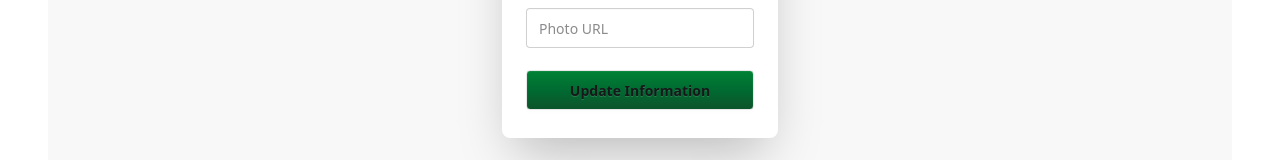
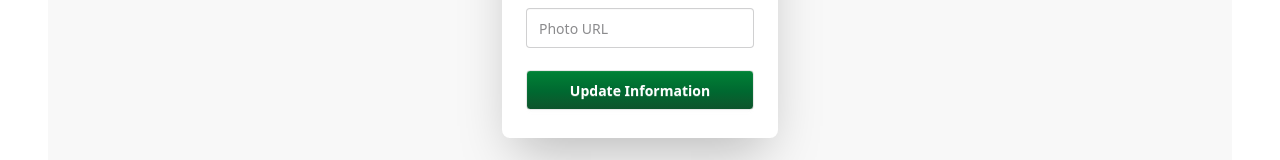
Before and after one commit to Sima-akhter/krishiLink-project-client, a React (Vite) app: page /updateInformation in a window 1280 px wide. Shown: the part 540-700 px from the top of the page. Built offline with nearby package versions, Linux system fonts and the light colour scheme; no server answers.

Commit message:
button designs modified again

```diff
--- a/src/Pages/EditProfile.jsx
+++ b/src/Pages/EditProfile.jsx
@@ -57,7 +57,7 @@ const EditProfile = () => {
                                 <input name='photo' type="text" className="input" placeholder="Photo URL" />
 
 
-                                <button type='submit' className="btn bg-gradient-to-b from-green-700 to-green-900 hover:from-green-600 hover:to-green-800 transition-all duration-300 mt-4">Update Information</button>
+                                <button type='submit' className="btn text-white bg-gradient-to-b from-green-700 to-green-900 hover:from-green-600 hover:to-green-800 transition-all duration-300 mt-4">Update Information</button>
 
 
                             </fieldset>
--- a/src/Pages/MyProfile.jsx
+++ b/src/Pages/MyProfile.jsx
@@ -23,7 +23,7 @@ const MyProfile = () => {
                         <img src={user?.photoURL} alt="" />
                     </div>
                     <div className='flex justify-center mt-3'>
-                        <MyLink to='/updateInformation'><button className='btn bg-gradient-to-b from-green-700 to-green-900 hover:from-green-600 hover:to-green-800 transition-all duration-300'>Edit Profile</button></MyLink>
+                        <MyLink to='/updateInformation'><button className='btn text-white bg-gradient-to-b from-green-700 to-green-900 hover:from-green-600 hover:to-green-800 transition-all duration-300'>Edit Profile</button></MyLink>
                     </div>
                 </div>
             </div>
```
